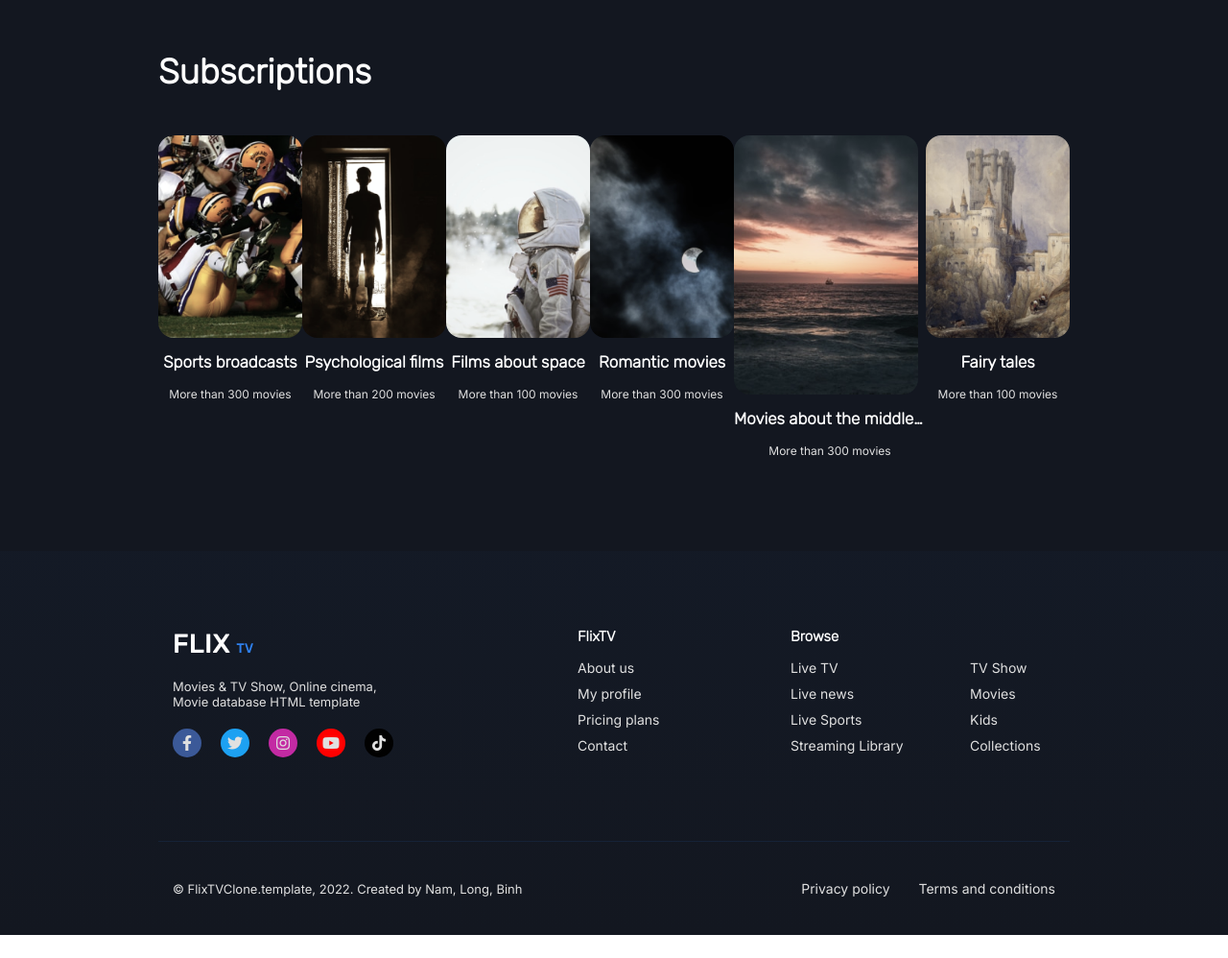
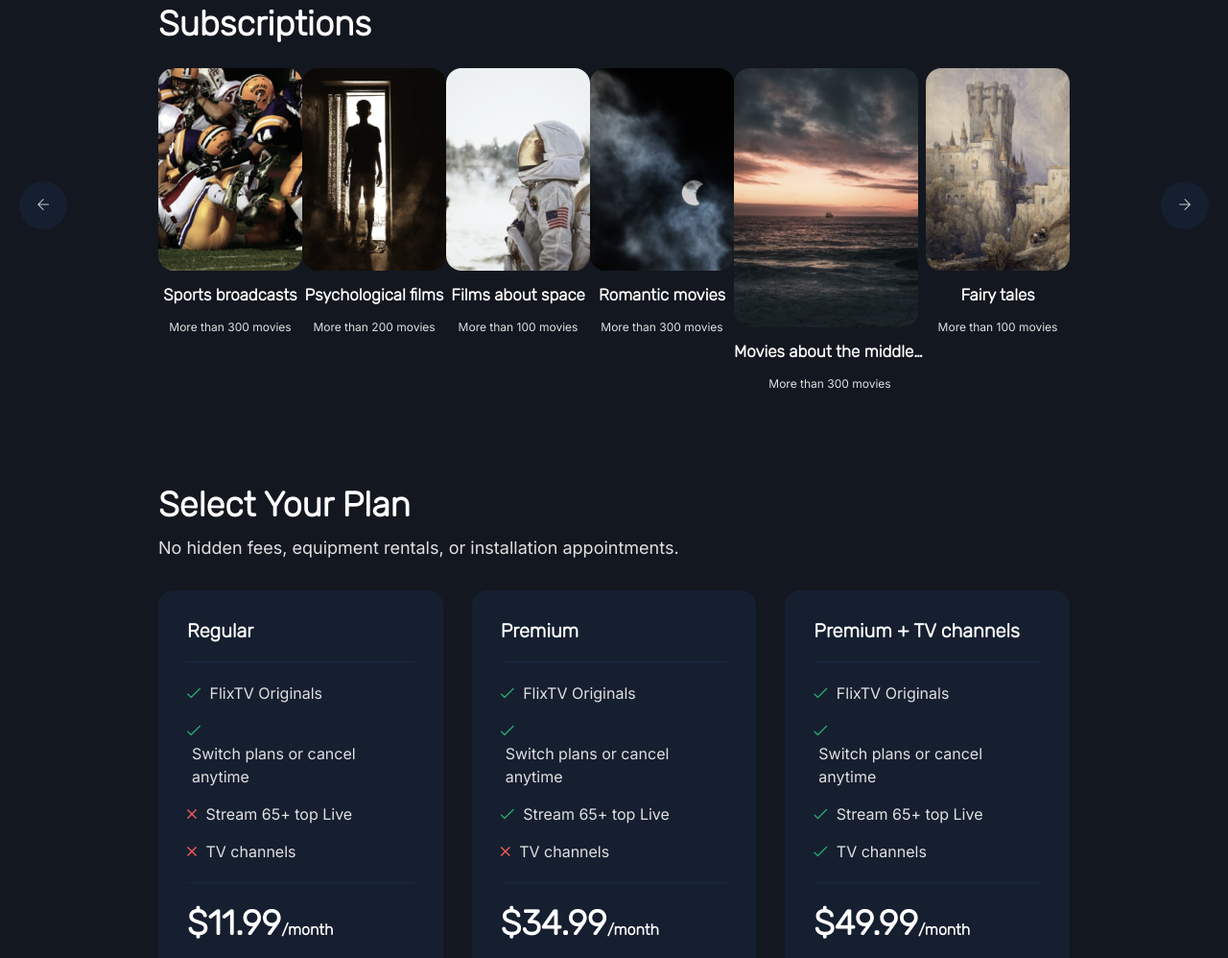
Before and after one commit to dev3h/flix-tv-clone, a plain HTML site: page index.html in a window 1280 px wide. Shown: the part 1802-2800 px from the top of the page at 96% size. Before the commit the page ends 2776 px from the top, so only its background shows below. Drawn offline with Linux system fonts and the light colour scheme.

Commit message:
create original section

```diff
--- a/assets/css/_global.css
+++ b/assets/css/_global.css
@@ -19,7 +19,11 @@
   background: linear-gradient(transparent, #0073ffbd);
 }
 .card {
+  position: relative;
   height: 100%;
+}
+.card__cover {
+  position: relative;
 }
 .card__cover img {
   border-radius: 1.6rem;
@@ -81,7 +85,6 @@ a.card__cover:hover {
   background: var(--bg-shape);
   font-size: 1.4rem;
   opacity: 0;
-  transition: 0.5s ease-in-out;
 }
 .card > button:hover i {
   color: var(--yellow-color);
@@ -105,18 +108,15 @@ a.card__cover:hover {
   background: var(--bg-shape);
   color: var(--white-color);
   font-size: 1.4rem;
+  font-family: var(--pri-font);
   text-transform: uppercase;
-  transition: 0.3s ease-in-out;
 }
 .btn-sample:hover {
   background: var(--pri-color);
   color: #fff;
 }
-.section__title {
-  color: #fff;
-  font-size: 3.6rem;
-  font-family: var(--second-font);
-  margin-bottom: 3rem;
+button {
+  transition: 0.3s ease-in-out;
 }
 @media (max-width: 1439px) {
   .container {
--- a/assets/css/_typography.css
+++ b/assets/css/_typography.css
@@ -13,3 +13,16 @@ a:hover {
   color: var(--pri-color);
   transition: 0.3s ease-in-out;
 }
+.section__title {
+  margin-bottom: 1rem;
+  color: #fff;
+  font-size: 3.6rem;
+  font-family: var(--second-font);
+  text-transform: capitalize;
+}
+.section__text {
+  margin-bottom: 1rem;
+  color: var(--white-color);
+  font-size: 1.8rem;
+  line-height: 2.8rem;
+}
--- a/assets/css/_variables.css
+++ b/assets/css/_variables.css
@@ -1,9 +1,11 @@
 :root {
-    --bg-color: #131720;
-    --bg-shape: #151f30;
-    --pri-color: #2f80ed;
-    --white-color: #e0e0e0;
-    --yellow-color: #ffc312;
-    --pri-font: 'Inter', sans-serif;
-    --second-font: 'Rubik', sans-serif;
+  --bg-color: #131720;
+  --bg-shape: #151f30;
+  --pri-color: #2f80ed;
+  --white-color: #e0e0e0;
+  --yellow-color: #ffc312;
+  --green-color: #29b474;
+  --red-color: #eb5757;
+  --pri-font: "Inter", sans-serif;
+  --second-font: "Rubik", sans-serif;
 }
--- a/assets/css/app.css
+++ b/assets/css/app.css
@@ -7,3 +7,4 @@
 @import "./home/_home-carousel.css";
 @import "./home/_catalog.css";
 @import "./home/_subscription.css";
+@import "./home/_plan.css";
--- a/assets/css/home/_catalog.css
+++ b/assets/css/home/_catalog.css
@@ -1,7 +1,6 @@
 .catalog {
   width: 100%;
-  height: 139.6rem;
-  padding: 6rem 0 8rem;
+  height: 134.6rem;
   background: #141a26;
 }
 /* .catalog > .container {
--- a/assets/css/home/_home-carousel.css
+++ b/assets/css/home/_home-carousel.css
@@ -15,7 +15,7 @@
   /* padding: 0 3rem; */
   display: flex;
   gap: 3rem;
-  overflow-x: scroll;
+  overflow-x: hidden;
 }
 /* .slider-main::-webkit-scrollbar {
   display: none;
--- /dev/null
+++ b/assets/css/home/_plan.css
@@ -0,0 +1,57 @@
+.plan {
+  padding-bottom: 8rem;
+}
+.plan-wrapper {
+  display: flex;
+  gap: 3rem;
+  margin-top: 3rem;
+}
+.plan__card {
+  flex: 1 0 30%;
+  padding: 3rem;
+  border-radius: 1.6rem;
+  background: var(--bg-shape);
+}
+.plan__title {
+  padding-bottom: 2rem;
+  margin-bottom: 2rem;
+  color: #fff;
+  font-size: 2rem;
+  font-family: var(--second-font);
+  border-bottom: 1px solid rgba(47, 128, 237, 0.1);
+}
+.plan__list li {
+  margin-bottom: 1.5rem;
+  color: var(--white-color);
+  font-size: 1.6rem;
+  line-height: 2.4rem;
+}
+.plan__list li.green i {
+  color: var(--green-color);
+}
+.plan__list li.red i {
+  color: var(--red-color);
+}
+.plan__list li > span {
+  display: inline-block;
+  margin-left: 0.5rem;
+}
+.plan__price {
+  display: block;
+  margin-top: 2rem;
+  padding-top: 2rem;
+  border-top: 1px solid rgba(47, 128, 237, 0.1);
+  color: #fff;
+  font-size: 3.6rem;
+  font-weight: 700;
+  font-family: var(--second-font);
+}
+.plan__price > small {
+  font-size: 1.6rem;
+}
+button.plan__btn {
+  margin-top: 2rem;
+  padding: 2rem;
+  width: 100%;
+  background: var(--bg-color);
+}
--- a/assets/css/home/_subscription.css
+++ b/assets/css/home/_subscription.css
@@ -1,4 +1,5 @@
 .subscription {
+    position: relative;
     padding: 8rem 0;
 }
 .subscription-main .slider-item {
@@ -11,3 +12,22 @@
 .card__list.card__list--sub {
     justify-content: center;
 }
+button.section__nav {
+    position: absolute;
+    top: 50%;
+    transform: translateY(-50%);
+    width: 5rem;
+    height: 5rem;
+    border-radius: 50%;
+    background: var(--bg-shape);
+    color: var(--white-color);
+}
+button.section__nav:hover {
+    background: var(--pri-color);
+}
+button.section__nav.section__nav--prev {
+    left: 2rem;
+}
+button.section__nav.section__nav--next {
+    right: 2rem;
+}
--- a/index.html
+++ b/index.html
@@ -964,7 +964,7 @@
                   <!-- card 6 -->
                   <div class="card">
                     <a href="#" class="card__cover">
-                      <img src="./assets/images/catalog/catalog12.spng" alt="" />
+                      <img src="./assets/images/catalog/catalog12.png" alt="" />
                       <i class="fal fa-eye"></i>
                     </a>
                     <button type="button" class="card__add">
@@ -979,6 +979,110 @@
                   </div>
                 </div>
               </div>
+            </div>
+          </div>
+          <button class="section__nav section__nav--prev">
+            <i class="fal fa-arrow-left"></i>
+          </button>
+          <button class="section__nav section__nav--next">
+            <i class="fal fa-arrow-right"></i>
+          </button>
+        </section>
+        <!-- end subscription -->
+        <!-- plan -->
+        <section class="plan">
+          <div class="container">
+            <div class="plan-main">
+              <h2 class="section__title">select your plan</h2>
+              <p class="section__text">
+                No hidden fees, equipment rentals, or installation appointments.
+              </p>
+              <div class="plan-wrapper">
+                <!-- card 1 -->
+                <div class="plan__card">
+                  <h3 class="plan__title">Regular</h3>
+                  <ul class="plan__list">
+                    <li class="green">
+                      <i class="fal fa-check"></i>
+                      <span>FlixTV Originals</span>
+                    </li>
+                    <li class="green">
+                      <i class="fal fa-check"></i>
+                      <span>Switch plans or cancel anytime</span>
+                    </li>
+                    <li class="red">
+                      <i class="fal fa-times"></i>
+                      <span>Stream 65+ top Live</span>
+                    </li>
+                    <li class="red">
+                      <i class="fal fa-times"></i>
+                      <span>TV channels</span>
+                    </li>
+                  </ul>
+                  <span class="plan__price"> $11.99<small>/month</small> </span>
+                  <button class="btn-sample plan__btn">select plan</button>
+                </div>
+                <!-- card 2 -->
+                <div class="plan__card">
+                  <h3 class="plan__title">Premium</h3>
+                  <ul class="plan__list">
+                    <li class="green">
+                      <i class="fal fa-check"></i>
+                      <span>FlixTV Originals</span>
+                    </li>
+                    <li class="green">
+                      <i class="fal fa-check"></i>
+                      <span>Switch plans or cancel anytime</span>
+                    </li>
+                    <li class="green">
+                      <i class="fal fa-check"></i>
+                      <span>Stream 65+ top Live</span>
+                    </li>
+                    <li class="red">
+                      <i class="fal fa-times"></i>
+                      <span>TV channels</span>
+                    </li>
+                  </ul>
+                  <span class="plan__price"> $34.99<small>/month</small> </span>
+                  <button class="btn-sample plan__btn">select plan</button>
+                </div>
+                <!-- card 3 -->
+                <div class="plan__card">
+                  <h3 class="plan__title">Premium + TV channels</h3>
+                  <ul class="plan__list">
+                    <li class="green">
+                      <i class="fal fa-check"></i>
+                      <span>FlixTV Originals</span>
+                    </li>
+                    <li class="green">
+                      <i class="fal fa-check"></i>
+                      <span>Switch plans or cancel anytime</span>
+                    </li>
+                    <li class="green">
+                      <i class="fal fa-check"></i>
+                      <span>Stream 65+ top Live</span>
+                    </li>
+                    <li class="green">
+                      <i class="fal fa-check"></i>
+                      <span>TV channels</span>
+                    </li>
+                  </ul>
+                  <span class="plan__price"> $49.99<small>/month</small> </span>
+                  <button class="btn-sample plan__btn">select plan</button>
+                </div>
+              </div>
+            </div>
+          </div>
+        </section>~
+        <!-- end plan -->
+        <section class="original">
+          <div class="container">
+            <div class="original-main">
+              <h2 class="section__title"><b>flix</b>TV originals</h2>
+              <p class="section__text">
+                Celebrity interviews, trending entertainment stories, and expert
+                analysis.
+              </p>
             </div>
           </div>
         </section>
```
